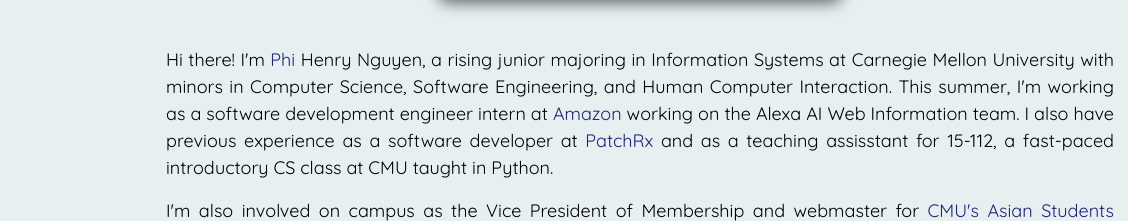
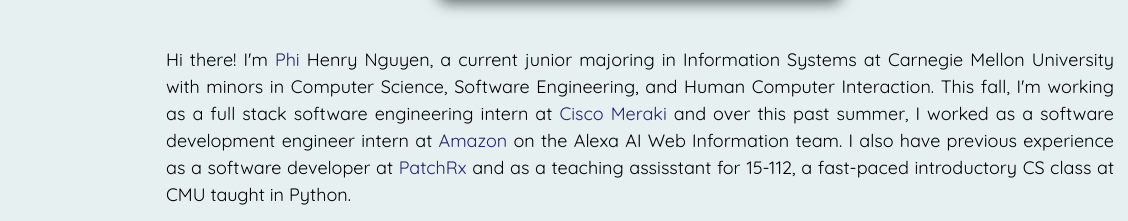
Before and after one commit to phi-h-nguyen/personal-site, a plain HTML site: page about.html in a window 1280 px wide. Shown: the part 525-746 px from the top of the page, 0-1128 px from the left. Drawn offline with nearby package versions, Linux system fonts and the light colour scheme.

Commit message:
updated resume and added Cisco

```diff
--- a/about.html
+++ b/about.html
@@ -93,10 +93,11 @@
 		</div>
 		<div data-aos="fade-up">
 			<p class="text-justify mx-md-5">
-				Hi there! I'm <a href="https://en.wikipedia.org/wiki/Phi" target="_blank" rel="noopener">Phi</a> Henry Nguyen, a rising junior majoring in Information Systems at Carnegie
-				Mellon University with minors in Computer Science, Software Engineering, and Human Computer Interaction. This summer, I'm working as a software development engineer intern at
-				<a href="https://www.amazon.com" target="_blank" rel="noopener">Amazon</a> working on the Alexa AI Web Information team. I also have previous experience as a software developer at <a href="https://www.getpatchrx.com" target="_blank" rel="noopener">PatchRx</a>
-				and as a teaching assisstant for 15-112, a fast-paced introductory CS class at CMU taught in Python.
+				Hi there! I'm <a href="https://en.wikipedia.org/wiki/Phi" target="_blank" rel="noopener">Phi</a> Henry Nguyen, a current junior majoring in Information Systems at Carnegie
+				Mellon University with minors in Computer Science, Software Engineering, and Human Computer Interaction. This fall, I'm working as a full stack software engineering intern
+				at <a href="https://meraki.cisco.com/" target="_blank" rel="noopener">Cisco Meraki</a> and over this past summer, I worked as a software development engineer intern at
+				<a href="https://www.amazon.com" target="_blank" rel="noopener">Amazon</a> on the Alexa AI Web Information team. I also have previous experience as a software developer at
+				<a href="https://www.getpatchrx.com" target="_blank" rel="noopener">PatchRx</a> and as a teaching assisstant for 15-112, a fast-paced introductory CS class at CMU taught in Python.
 			</p>
 			<p class="text-justify mx-md-5">
 				I'm also involved on campus as the Vice President of Membership and webmaster for
```
Also changed, not shown: index.html (+1 -1 lines), assets/Resume.jpg, 1 other file.
